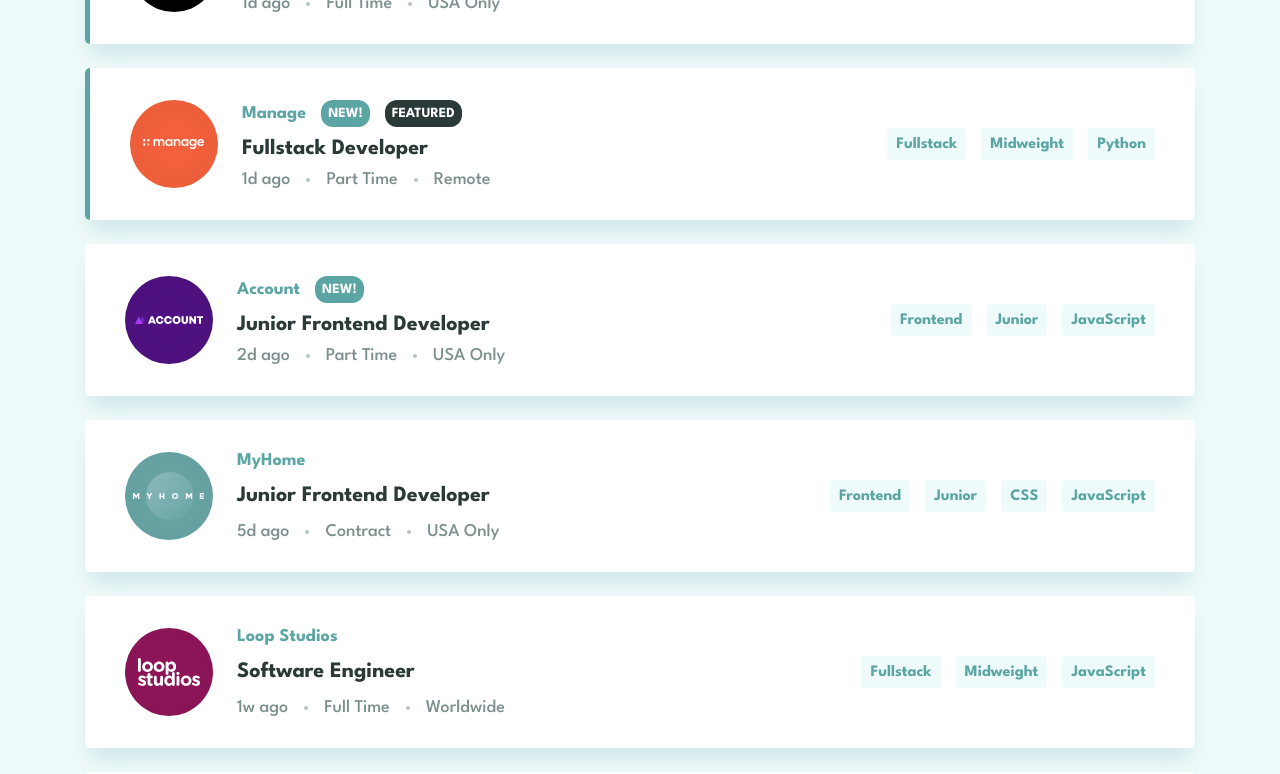
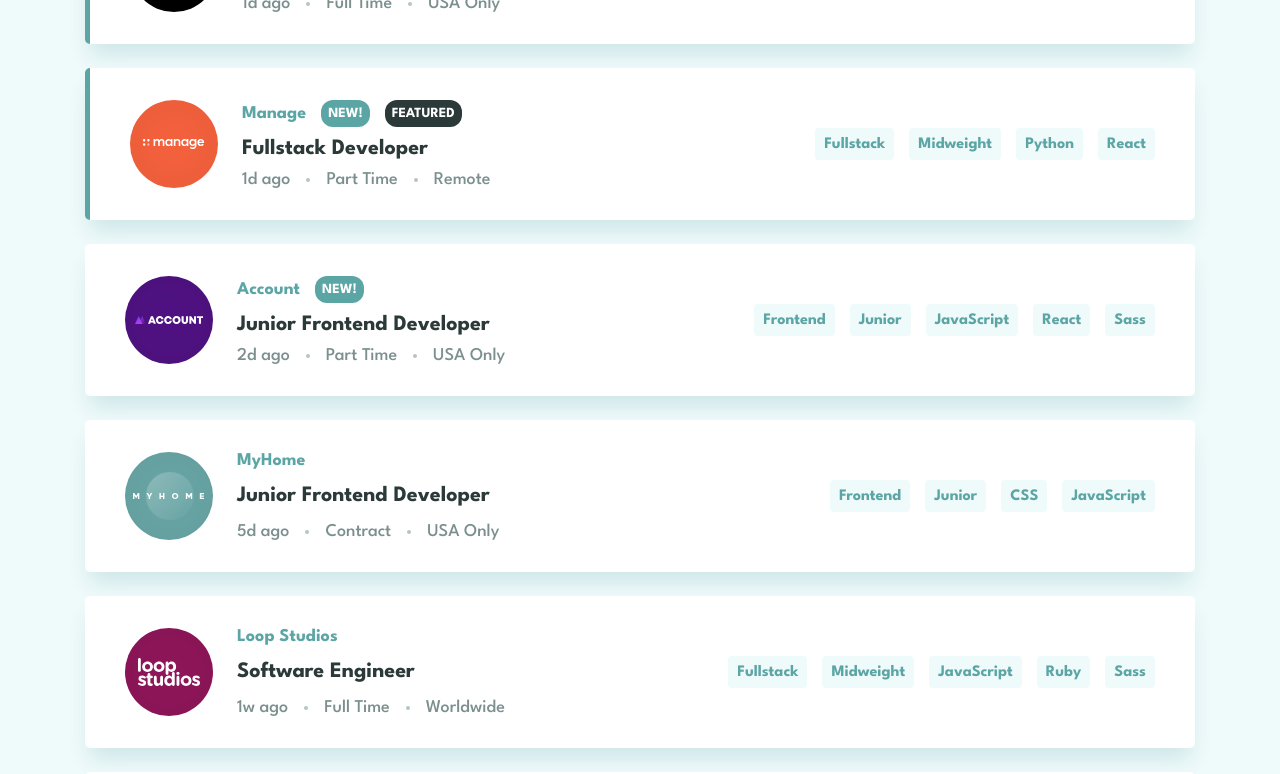
Before and after one commit to EdwinSch/react-joblisting-filters, a React (Vite) app: page / in a window 1280 px wide. Shown: the part 340-1114 px from the top of the page. Built offline with nearby package versions, Linux system fonts and the light colour scheme.

Commit message:
edit: data set

```diff
--- a/src/components/Job.jsx
+++ b/src/components/Job.jsx
@@ -13,7 +13,6 @@ const Job = ({
   contract,
   location,
   languages,
-  tools,
 }) => {
   return (
     <article className={featured ? "job-wrapper border-left" : "job-wrapper"}>
@@ -36,7 +35,7 @@ const Job = ({
         </div>
       </div>
       {/* Labels */}
-      <Labels role={role} level={level} languages={languages} tools={tools} />
+      <Labels role={role} level={level} languages={languages} />
     </article>
   );
 };
--- a/src/components/Labels.jsx
+++ b/src/components/Labels.jsx
@@ -1,4 +1,4 @@
-const Labels = ({ role, level, languages, tools }) => {
+const Labels = ({ role, level, languages }) => {
   return (
     <div className="labels-wrapper">
       <button type="button" className="filter-btn">
--- a/src/data.json
+++ b/src/data.json
@@ -11,8 +11,7 @@
     "postedAt": "1d ago",
     "contract": "Full Time",
     "location": "USA Only",
-    "languages": ["HTML", "CSS", "JavaScript"],
-    "tools": []
+    "languages": ["HTML", "CSS", "JavaScript"]
   },
   {
     "id": 2,
@@ -26,8 +25,7 @@
     "postedAt": "1d ago",
     "contract": "Part Time",
     "location": "Remote",
-    "languages": ["Python"],
-    "tools": ["React"]
+    "languages": ["Python", "React"]
   },
   {
     "id": 3,
@@ -41,8 +39,7 @@
     "postedAt": "2d ago",
     "contract": "Part Time",
     "location": "USA Only",
-    "languages": ["JavaScript"],
-    "tools": ["React", "Sass"]
+    "languages": ["JavaScript", "React", "Sass"]
   },
   {
     "id": 4,
@@ -56,8 +53,7 @@
     "postedAt": "5d ago",
     "contract": "Contract",
     "location": "USA Only",
-    "languages": ["CSS", "JavaScript"],
-    "tools": []
+    "languages": ["CSS", "JavaScript"]
   },
   {
     "id": 5,
@@ -71,8 +67,7 @@
     "postedAt": "1w ago",
     "contract": "Full Time",
     "location": "Worldwide",
-    "languages": ["JavaScript"],
-    "tools": ["Ruby", "Sass"]
+    "languages": ["JavaScript", "Ruby", "Sass"]
   },
   {
     "id": 6,
@@ -86,8 +81,7 @@
     "postedAt": "2w ago",
     "contract": "Full Time",
     "location": "UK Only",
-    "languages": ["Ruby"],
-    "tools": ["RoR"]
+    "languages": ["Ruby", "RoR"]
   },
   {
     "id": 7,
@@ -101,8 +95,7 @@
     "postedAt": "2w ago",
     "contract": "Full Time",
     "location": "Worldwide",
-    "languages": ["HTML", "JavaScript"],
-    "tools": ["Sass"]
+    "languages": ["HTML", "JavaScript", "Sass"]
   },
   {
     "id": 8,
@@ -116,8 +109,7 @@
     "postedAt": "2w ago",
     "contract": "Full Time",
     "location": "USA Only",
-    "languages": ["JavaScript"],
-    "tools": ["Vue", "Sass"]
+    "languages": ["JavaScript", "Vue", "Sass"]
   },
   {
     "id": 9,
@@ -131,8 +123,7 @@
     "postedAt": "3w ago",
     "contract": "Full Time",
     "location": "Worldwide",
-    "languages": ["JavaScript", "Python"],
-    "tools": ["Django"]
+    "languages": ["JavaScript", "Python", "Django"]
   },
   {
     "id": 10,
@@ -146,7 +137,6 @@
     "postedAt": "1mo ago",
     "contract": "Part Time",
     "location": "Worldwide",
-    "languages": ["JavaScript"],
-    "tools": ["React", "Sass"]
+    "languages": ["JavaScript", "React", "Sass"]
   }
 ]
```
